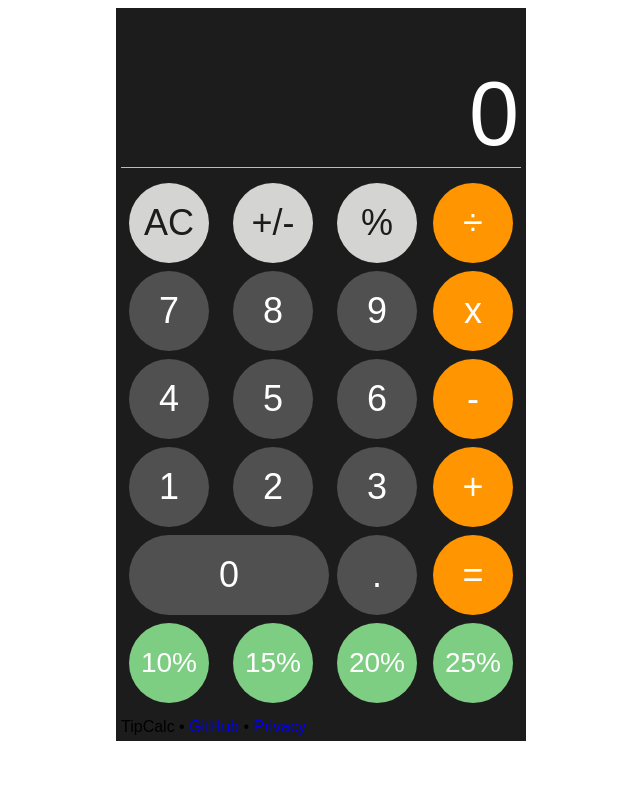
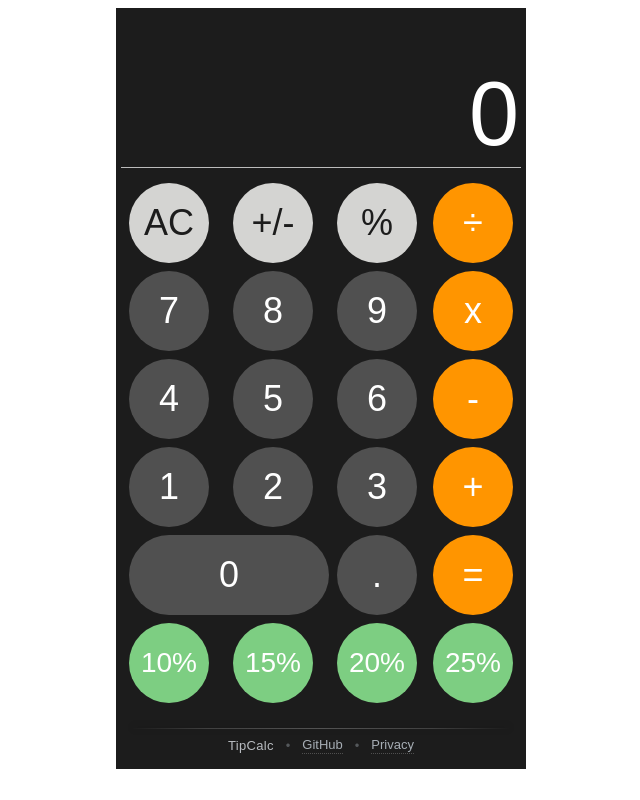
Before and after one commit to egpennington/tipcalculator, a plain HTML site: page index.html in a window 1280 px wide. Shown: the whole page, without its empty margins (319-959 px from the left). Drawn offline with Linux system fonts and the light colour scheme.

Commit message:
add footer style
added footer to appear on bottom of app

```diff
--- a/styles.css
+++ b/styles.css
@@ -65,4 +65,64 @@ body {
   font-variant-numeric: tabular-nums; /* keeps numbers from jittering */
 }
 
+
 #tip-results.show { opacity: 1; }
+
+/* Footer: sits at the bottom, with safe-area padding and a classy divider */
+.app-footer {
+  margin-top: auto;  /* pushes footer to the bottom in the flex column */
+  padding: 10px 12px calc(10px + env(safe-area-inset-bottom));
+  text-align: center;
+  font-size: clamp(11px, 2.6vw, 13px);
+  color: #99a1a8;
+  position: relative;
+}
+
+/* Hairline + soft shadow divider above the footer (matches your display divider vibe) */
+.app-footer::before {
+  content: "";
+  display: block;
+  height: 1px;
+  margin-bottom: 8px;
+  background: linear-gradient(
+    90deg,
+    transparent 0%,
+    rgba(255,255,255,0.16) 20%,
+    rgba(255,255,255,0.24) 50%,
+    rgba(255,255,255,0.16) 80%,
+    transparent 100%
+  );
+  box-shadow: 0 -1px 6px rgba(0,0,0,0.35);
+}
+
+.footer-inner {
+  display: inline-flex;
+  gap: 12px;
+  align-items: center;
+  justify-content: center;
+  flex-wrap: wrap;
+  opacity: 0.9;
+}
+
+.footer-inner .brand {
+  letter-spacing: 0.3px;
+  color: #c9cdd2;
+}
+
+.footer-inner .dot {
+  opacity: 0.5;
+}
+
+.app-footer a {
+  color: #b6bec6;
+  text-decoration: none;
+  border-bottom: 1px dotted rgba(255,255,255,0.25);
+  padding-bottom: 1px;
+}
+
+@media (hover: hover) {
+  .app-footer a:hover {
+    color: #ffffff;
+    border-bottom-color: rgba(255,255,255,0.5);
+  }
+}
```
